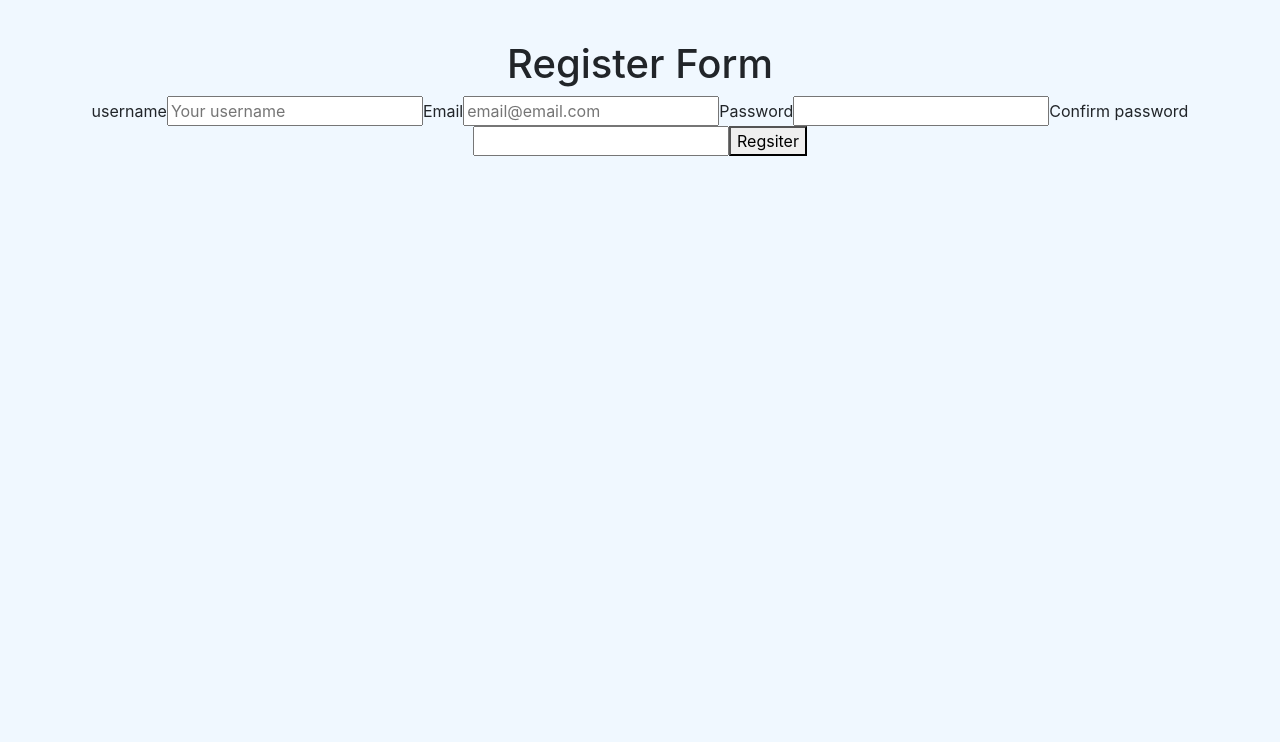
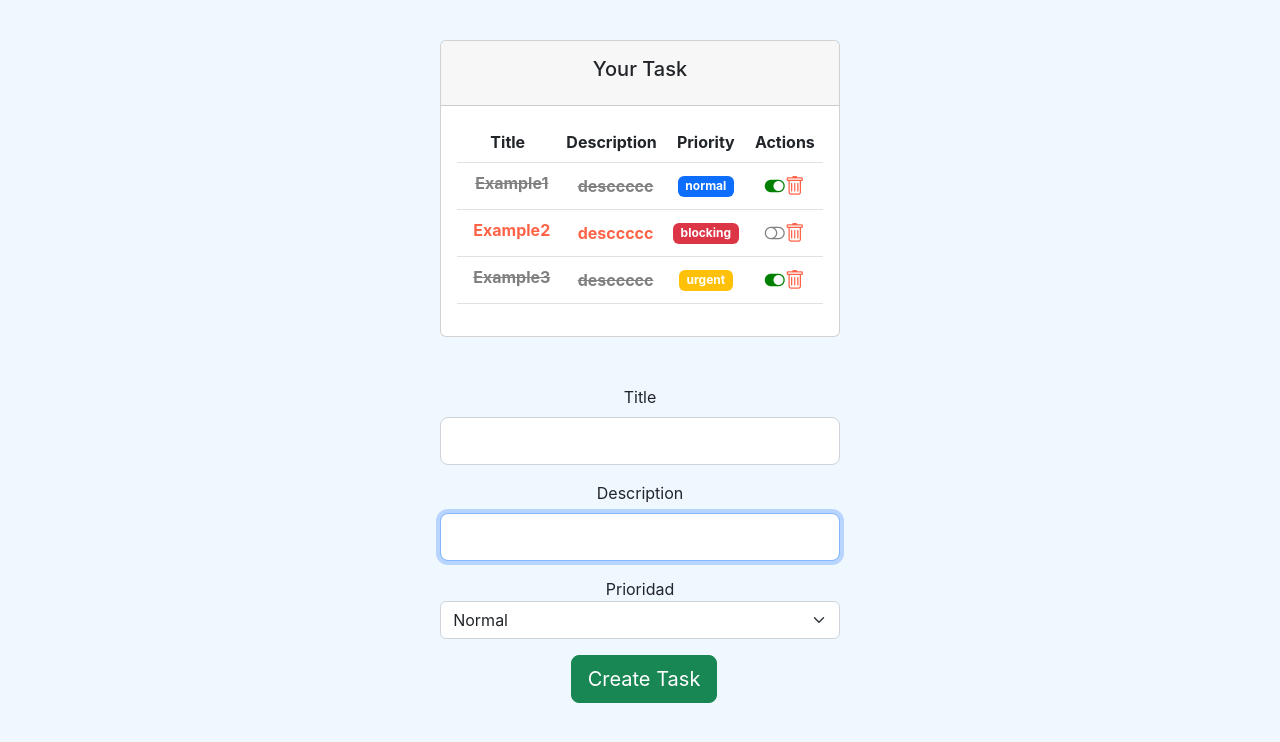
Before and after one commit to andresm240691/bootcamp_react, a React (Create React App) app: page / in a window 1280 px wide. Shown: the top 742 px of the page. Built offline with nearby package versions, Linux system fonts and the light colour scheme.

Commit message:
test 131415

```diff
--- a/package.json
+++ b/package.json
@@ -10,11 +10,13 @@
     "boostrap": "^2.0.0",
     "bootstrap": "^5.2.3",
     "bootstrap-icons": "^1.10.2",
+    "formik": "^2.2.9",
     "node-sass": "^8.0.0",
     "react": "^18.2.0",
     "react-dom": "^18.2.0",
     "react-scripts": "5.0.1",
-    "web-vitals": "^2.1.4"
+    "web-vitals": "^2.1.4",
+    "yup": "^0.32.11"
   },
   "scripts": {
     "start": "react-scripts start",
--- a/src/App.js
+++ b/src/App.js
@@ -37,9 +37,9 @@ function App() {
       {/* <Father></Father> */}
       {/* USO DE FORMIK*/}
       {/* <LoginFormik></LoginFormik> */}
-      <RegisterFormik></RegisterFormik>
+      {/* <RegisterFormik></RegisterFormik> */}
       {/*********************/}
-      {/* <TaskListComponent></TaskListComponent> */}
+      <TaskListComponent></TaskListComponent>
       {/* <OptionalRender></OptionalRender> */}
     </div>
   );
--- a/src/components/pure/forms/taskForm.jsx
+++ b/src/components/pure/forms/taskForm.jsx
@@ -2,38 +2,43 @@ import React, {useRef} from 'react';
 import PropTypes from 'prop-types';
 import { LEVELS } from '../../../modules/elevels.enum';
 import {Task} from '../../../modules/task.class'
+import { Formik, Field, Form, ErrorMessage, yupToFormErrors } from 'formik';
+import * as Yup from 'yup';
+
 
 const TaskForm = ({add, lenghtTasks}) => {
 
-  const nameRef = useRef('');
-  const descriptionRef = useRef('');
-  const levelRef = useRef(LEVELS.NORMAL);
+  const initialTask  = {
+    name: "",
+    description: "",
+    level: LEVELS.NORMAL,
+    completed: false
+  };
 
-  function addTask(e){
-    e.preventDefault();
-    const newTask = new Task(
-      nameRef.current.value,
-      descriptionRef.current.value,
-      false,
-      levelRef.current.value
-    );
-    add(newTask);
-  }
+  const taskSchema = Yup.object().shape({
+    name: Yup.string()
+      .required('Required'),
+    description: Yup.string()
+      .required("description is required"),
+    level: Yup.string()
+      .required("Level is required")
+  });
 
+  const instanceTaskForm = (lenghtTasks) =>{
     return (
-    <form onSubmit={addTask} className='d-flex justify-conetnt-center align-items-center mb-4 mt-5'>
+      <Form className='d-flex justify-conetnt-center align-items-center mb-4 mt-5'>
         <div className='form-outline flex-fill'>
             <div className="mb-3">
               <label htmlFor="inputName" className="form-label">Title</label>
-          <input ref={nameRef} id='inputName' type='text' className='form-control form-control-lg' required autoFocus/>
+              <Field name="name" id='inputName' type='text' className='form-control form-control-lg' required autoFocus/>
             </div>
             <div className="mb-3">
               <label htmlFor="inputDescription" className="form-label">Description</label>
-          <input ref={descriptionRef} id='inputDescription' type='text' className='form-control form-control-lg' required autoFocus/>
+              <Field name="description" id='inputDescription' type='text' className='form-control form-control-lg' required autoFocus/>
             </div>
             <div className="mb-3">
               <label htmlFor="selectLevel" className='sr-only'>Prioridad</label>
-          <select className="form-select" ref={levelRef} defaultValue={LEVELS.NORMAL} id='selectLevel'>
+              <select name="level" className="form-select" defaultValue={LEVELS.NORMAL} id='selectLevel'>
                 <option style={styles.normalLabel} value={LEVELS.NORMAL}>
                     Normal
                 </option>
@@ -46,10 +51,45 @@ const TaskForm = ({add, lenghtTasks}) => {
               </select>
             </div>
             <button type='submit' className='btn btn-success btn-lg ms-2'>
-          {lenghtTasks > 0? "Add ew task": "Create first task"}
+              {lenghtTasks.length === 0 ? "Add Task": "Create Task"}
             </button>
         </div>
-    </form>
+      </Form>
+    );
+  }
+
+
+  // function addTask(e){
+  //   e.preventDefault();
+  //   const newTask = new Task(
+  //     nameRef.current.value,
+  //     descriptionRef.current.value,
+  //     false,
+  //     levelRef.current.value
+  //   );
+  //   add(newTask);
+  // }
+
+  const addTask = async(values) =>{
+    await new Promise((r) => setTimeout(r, 1000));
+    alert(JSON.stringify(values, null, 2));
+    console.log(values);
+    const newTask = new Task(
+      values.name,
+      values.description,
+      false,
+      values.level
+    );
+    add(newTask);
+  }
+
+  return (
+    <Formik
+      initialValues={initialTask}
+      validationSchema={taskSchema}
+      onSubmit={addTask}>
+        {instanceTaskForm(lenghtTasks)}
+    </Formik>
   );
 }
 
```
Lines whose indentation alone changed are shown as unchanged.
